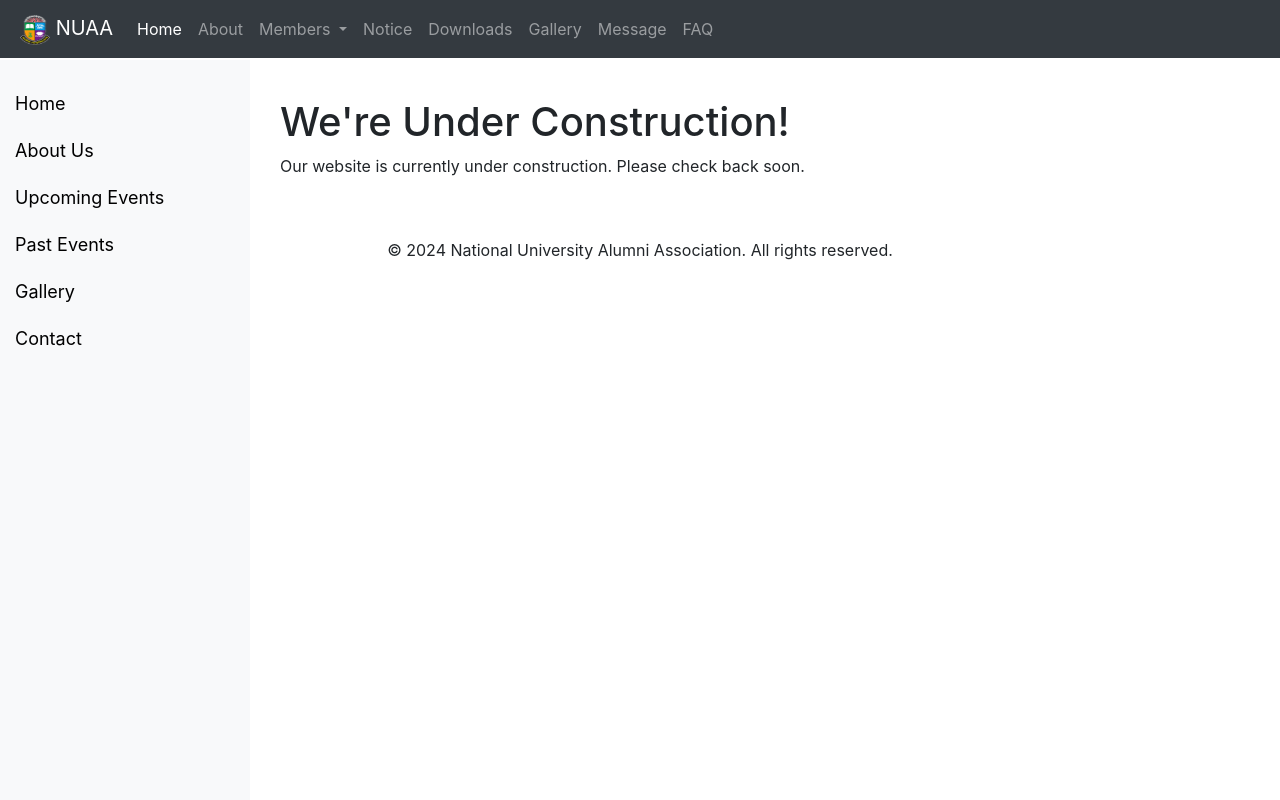
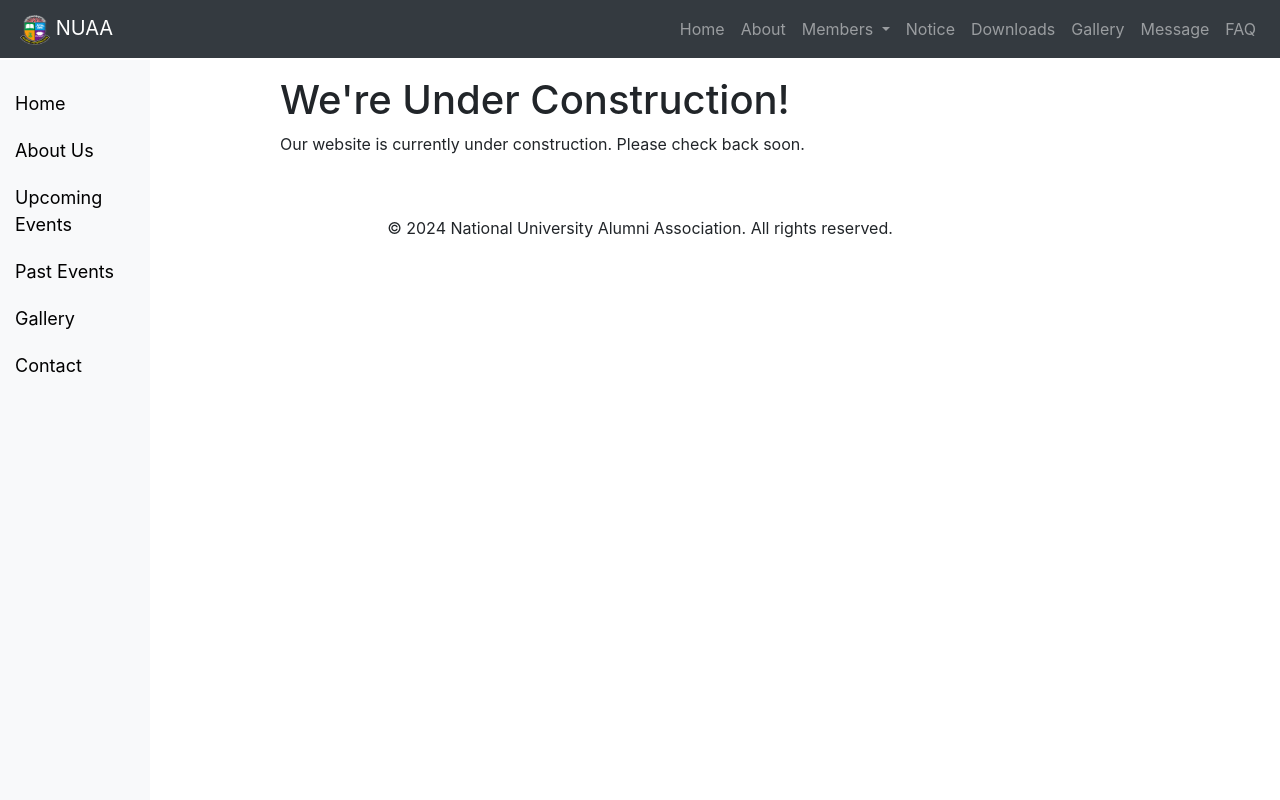
Before and after one commit to jewelnu/nuaa, a Django app: page /alumni/about/ in a window 1280 px wide. Run offline with Django 5.2, Linux system fonts and the light colour scheme; some libraries are stand-ins or nearby versions.

Commit message:
bootstrap base.html page adjust

```diff
--- a/exam/alumni/views.py
+++ b/exam/alumni/views.py
@@ -14,7 +14,7 @@
     return render(request, 'alumni/committee_members.html')
 
 def notice(request):
-    return render(request, 'alumni/notice.html')
+    return render(request, 'alumni/maintenance.html')
 
 def downloads(request):
     return render(request, 'alumni/downloads.html')
--- a/exam/exam/settings.py
+++ b/exam/exam/settings.py
@@ -42,6 +42,7 @@
     'django.contrib.staticfiles',
     'admit',
     'alumni',
+    "django_bootstrap5",
 ]
 
 MIDDLEWARE = [
--- a/exam/static/CSS/base.css
+++ b/exam/static/CSS/base.css
@@ -1,6 +1,12 @@
 .navbar {
     margin-bottom: 20px;
     padding-left: 20px;
+}
+
+/* Custom CSS for hover effect */
+.nav-item:hover .nav-link {
+    color: #fff; /* Change this to your desired hover color */
+    background-color: #007bff; /* Change this to your desired hover background color */
 }
 .sidebar {
     height: calc(100% - 60px); /* Adjust height to exclude navbar height */
@@ -11,7 +17,7 @@
     background-color: #f8f9fa; /* Light background for sidebar */
     overflow-x: hidden;
     padding-top: 20px;
-    width: 250px;
+    width: 150px;
 }
 .sidebar a {
     padding: 10px 15px;
@@ -27,3 +33,8 @@
     margin-left: 260px;
     padding: 20px;
 }
+/* Ensure body has padding to avoid overlap */
+body {
+
+    padding-top: 56px; /* Same as navbar height */
+}
--- a/exam/templates/common_code/base.html
+++ b/exam/templates/common_code/base.html
@@ -15,7 +15,7 @@
 <body>
     <!-- Navbar -->
     <!--<nav class="navbar navbar-expand-lg navbar-light bg-light">-->
-    <nav class="navbar navbar-expand-lg navbar-navbar navbar-dark bg-dark">
+    <nav class="navbar navbar-expand-lg navbar-navbar navbar-dark bg-dark fixed-top">
         <a class="navbar-brand" href="{% url 'home' %}">
             <img src="{% static 'images/logo.png' %}" width="30" height="30" alt="NUAA Logo"> NUAA
         </a>
@@ -23,8 +23,8 @@
             <span class="navbar-toggler-icon"></span>
         </button>
         <div class="collapse navbar-collapse" id="navbarNavDropdown">
-            <ul class="navbar-nav">
-                <li class="nav-item active">
+            <ul class="navbar-nav ml-auto">
+                <li class="nav-item">
                     <a class="nav-link" href="{% url 'home' %}">Home <span class="sr-only">(current)</span></a>
                 </li>
                 <li class="nav-item">
```
Also changed, not shown: exam/templates/alumni/maintenance.html (added, +10 -0 lines).
